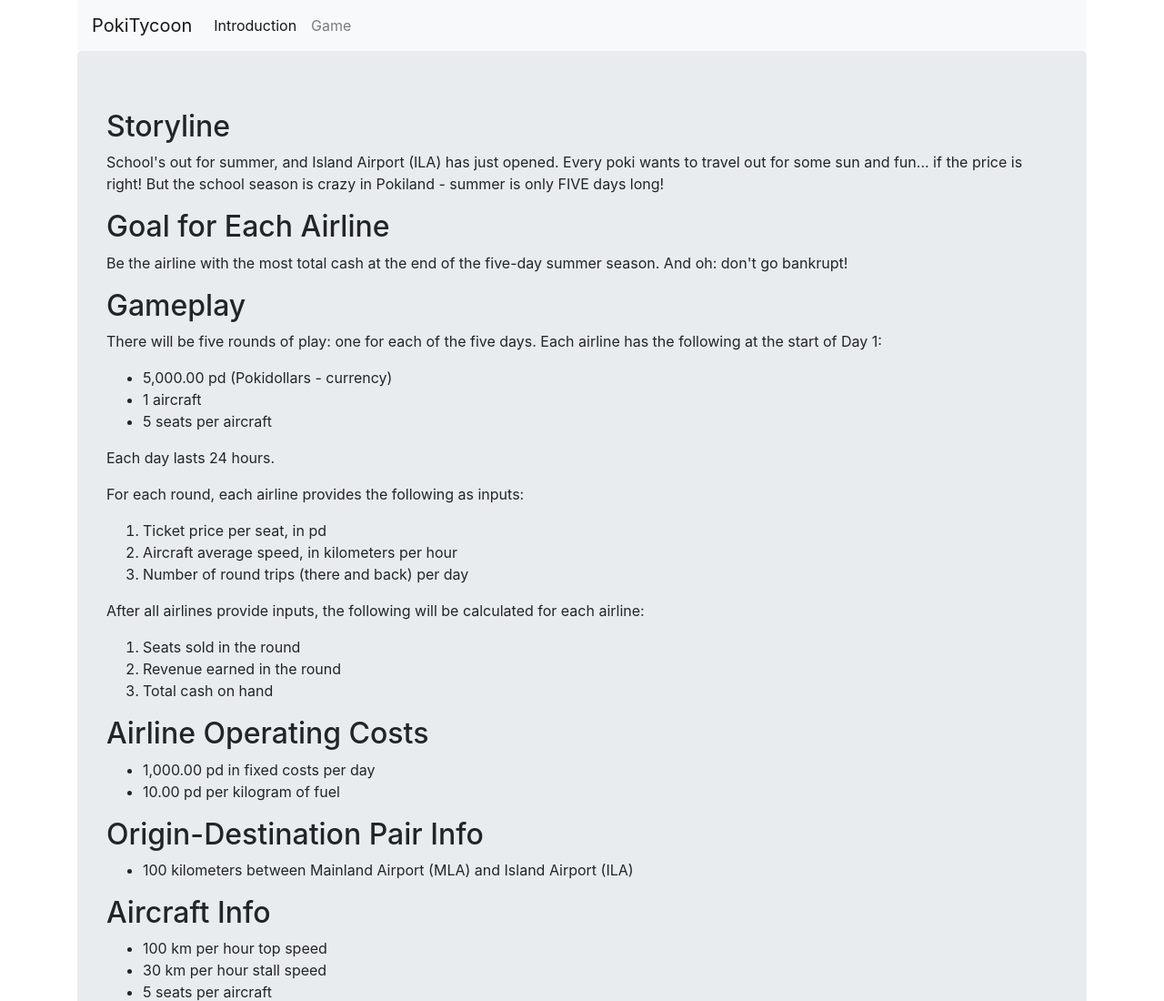
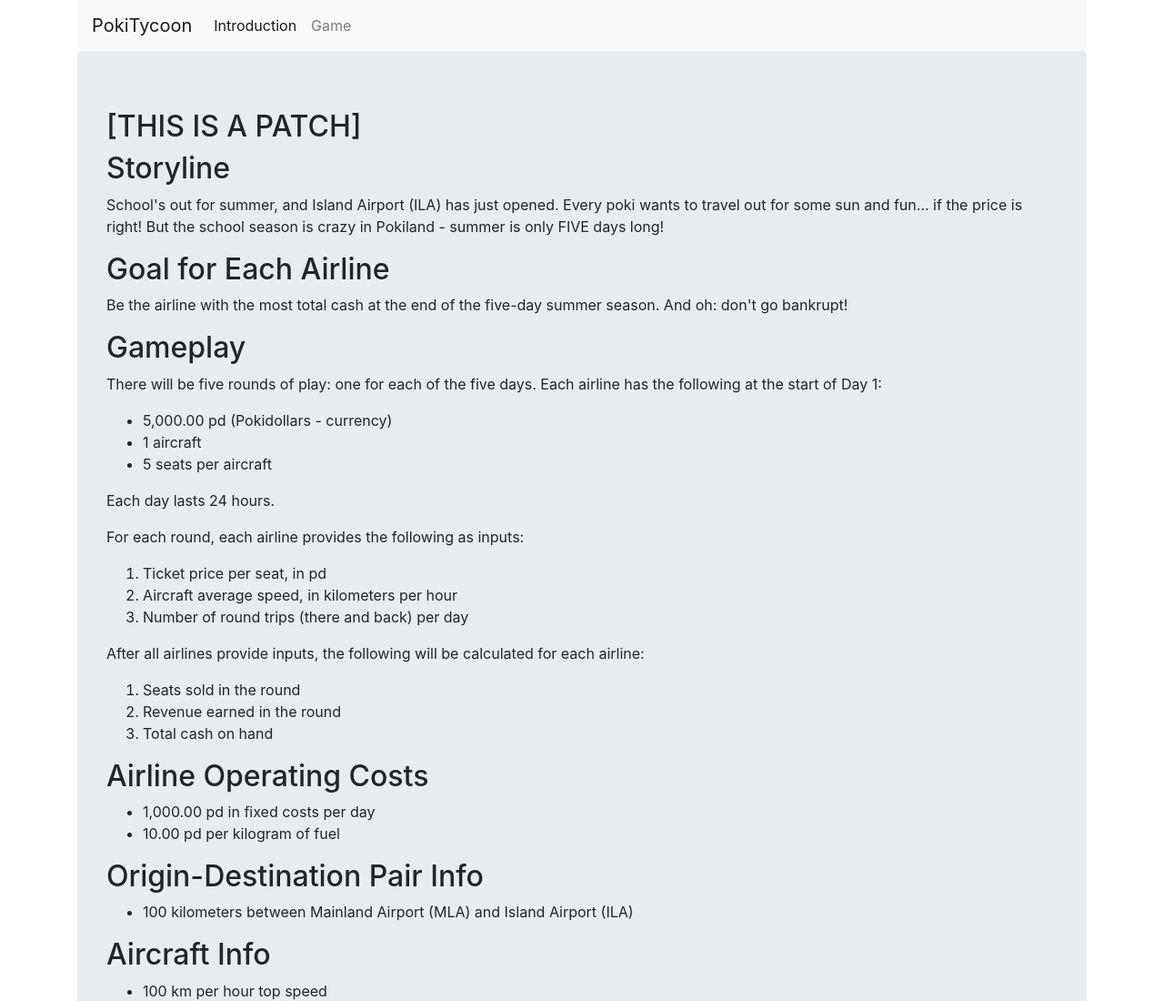
Before and after one commit to mtgrizzly2014/pokitycoon, a plain HTML site: page index.html in a window 1280 px wide. Shown: the top 1100 px of the page at 91% size. Drawn offline with nearby package versions, Linux system fonts and the light colour scheme.

Commit message:
testing branch releases

```diff
--- a/index.html
+++ b/index.html
@@ -37,6 +37,7 @@
         <hr class="my-4">
         <p>It uses utility classes for typography and spacing to space content out within the larger container.</p>
         <a class="btn btn-primary btn-lg" href="#" role="button">Learn more</a> -->
+        <h2>[THIS IS A PATCH]</h2>
         <h2>Storyline</h2>
         <p>School's out for summer, and Island Airport (ILA) has just opened. Every poki
         wants to travel out for some sun and fun... if the price is right! But the school
```
